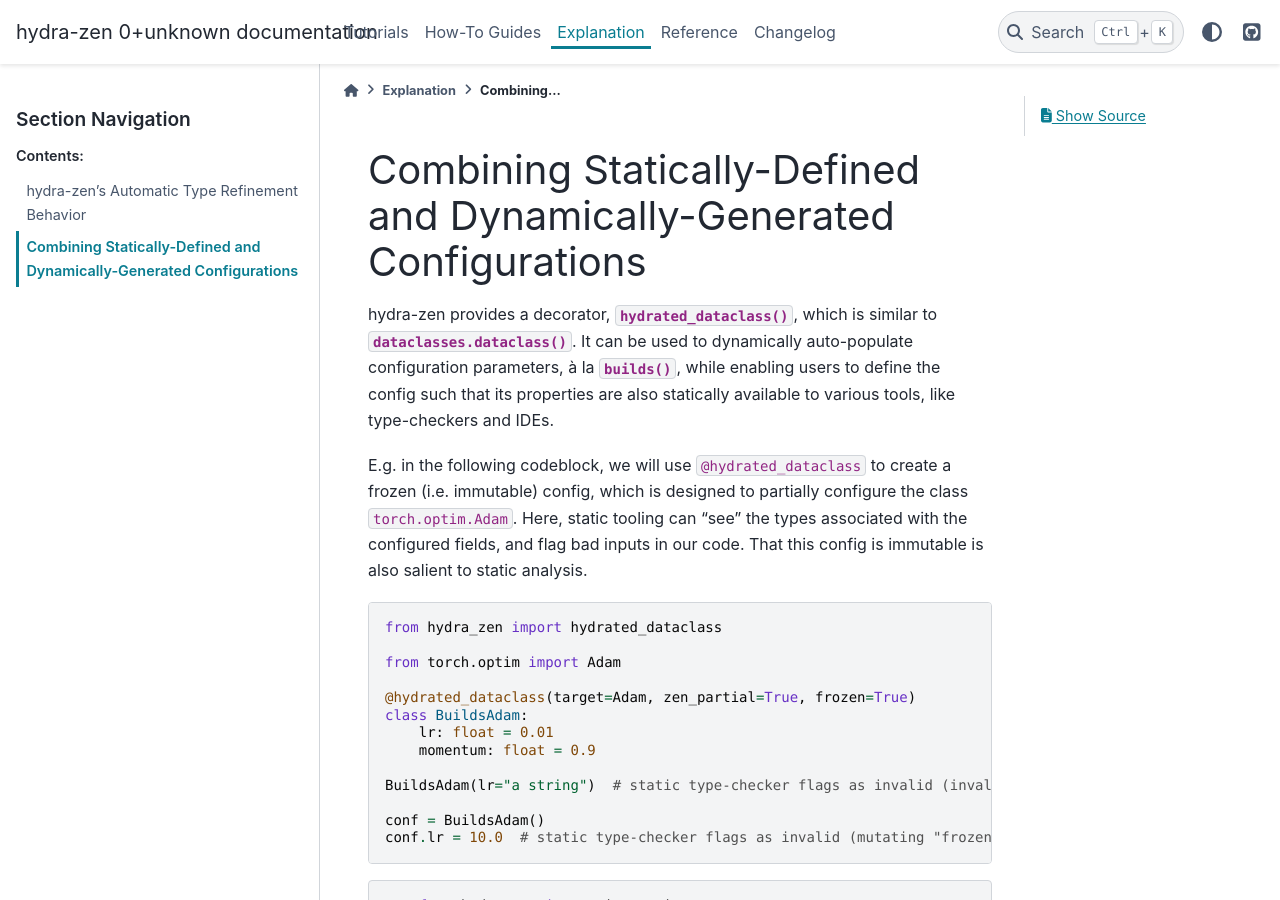
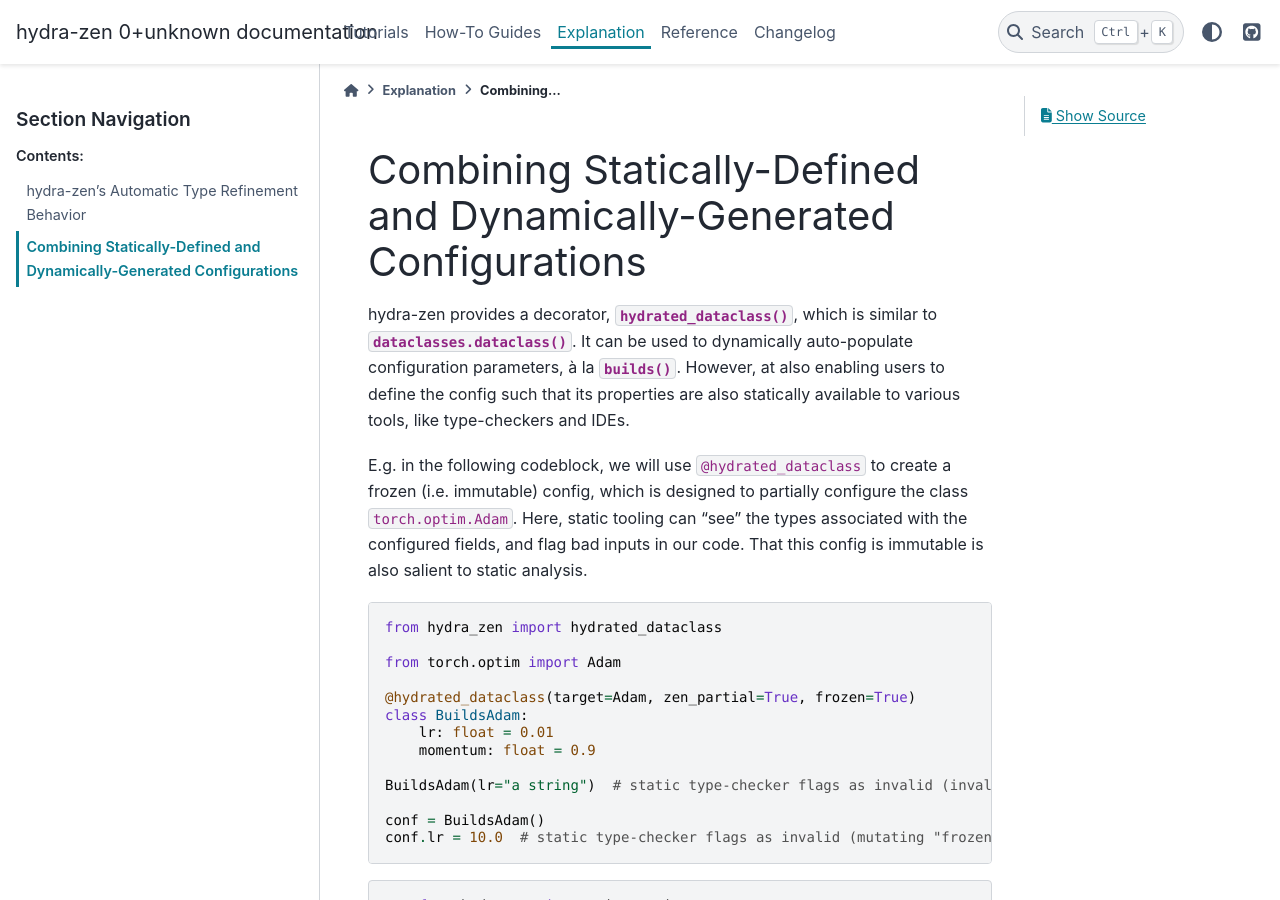
Before and after one commit to mit-ll-responsible-ai/hydra-zen, a Sphinx documentation site: the page built from docs/source/explanation/hydrated_dataclass.rst, in a window 1280 px wide and 900 px high. Built offline with Sphinx 7.4.7 and the PyData theme 0.15.4, drawn with Linux system fonts in a browser that asks for light colours.

Commit message:
fix long sentence

```diff
--- a/docs/source/explanation/hydrated_dataclass.rst
+++ b/docs/source/explanation/hydrated_dataclass.rst
@@ -2,9 +2,7 @@
 =====================================================================
 
 hydra-zen provides a decorator, :func:`~hydra_zen.hydrated_dataclass`, which is similar
-to :py:func:`dataclasses.dataclass`. It can be used to dynamically auto-populate configuration parameters, à la :func:`~hydra_zen.builds`, while enabling users to
-define the config such that its properties are also statically available to various
-tools, like type-checkers and IDEs.
+to :py:func:`dataclasses.dataclass`. It can be used to dynamically auto-populate configuration parameters, à la :func:`~hydra_zen.builds`. However, at also enabling users to define the config such that its properties are also statically available to various tools, like type-checkers and IDEs.
 
 E.g. in the following codeblock, we will use ``@hydrated_dataclass`` to create a frozen
 (i.e. immutable) config, which is designed to partially configure the class
```
